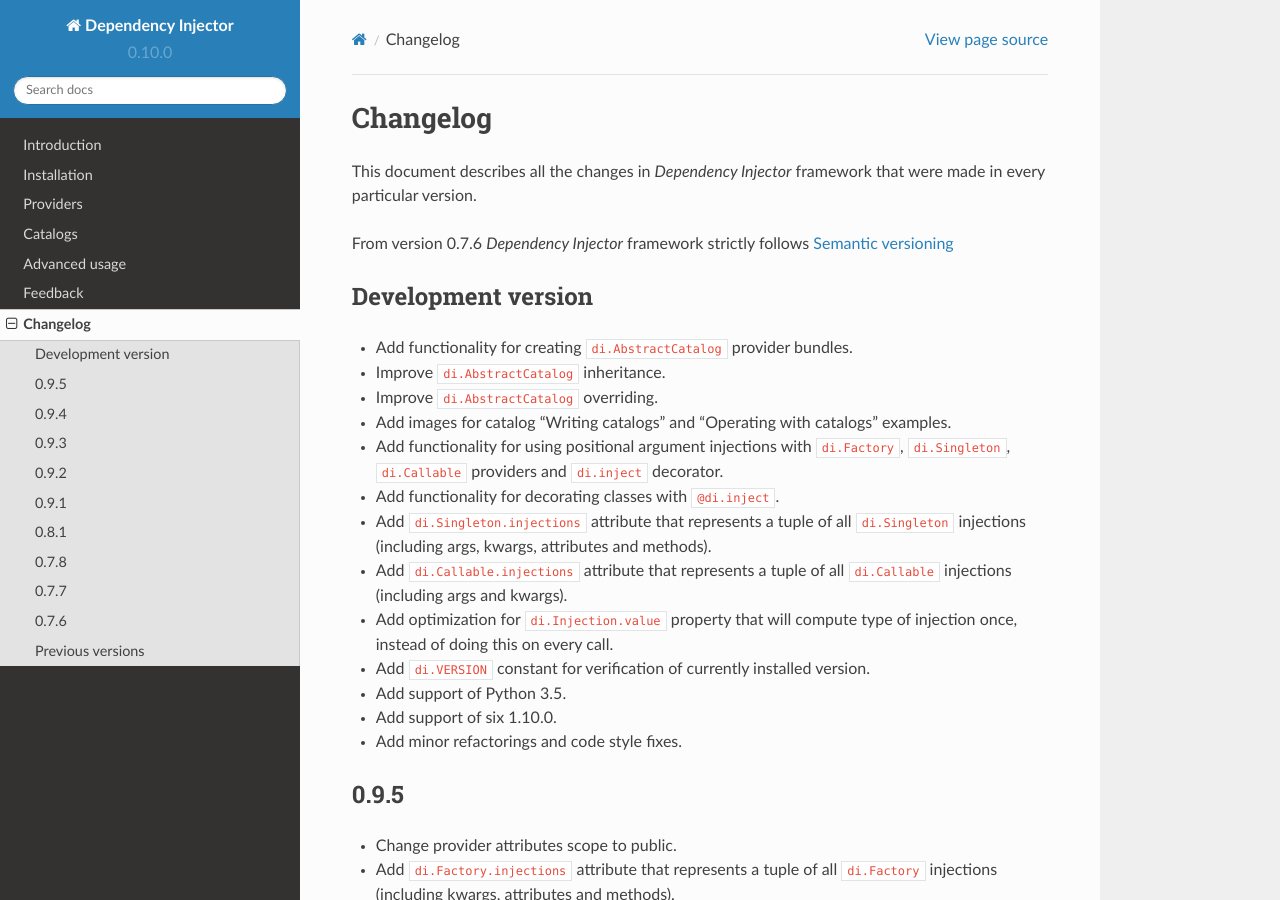
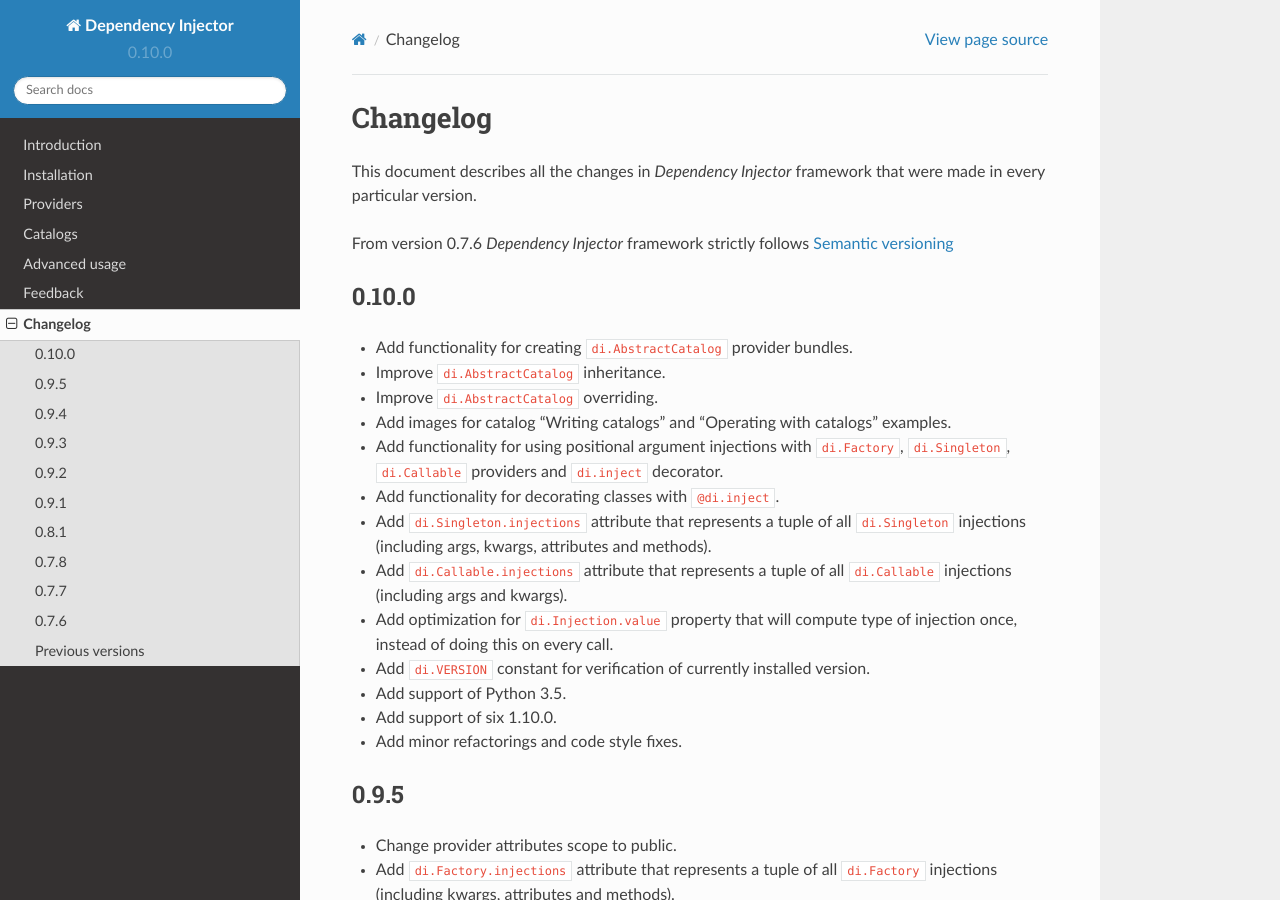
Before and after one commit to ets-labs/python-dependency-injector, a Sphinx documentation site: the page built from docs/main/changelog.rst, in a window 1280 px wide and 900 px high. Built offline with Sphinx 7.4.7 and the Read the Docs theme 2.0.0, drawn with Linux system fonts in a browser that asks for light colours.

Commit message:
Add changelog for version 0.10.0

```diff
--- a/docs/main/changelog.rst
+++ b/docs/main/changelog.rst
@@ -8,9 +8,8 @@ From version 0.7.6 *Dependency Injector* framework strictly
 follows `Semantic versioning`_
 
 
-Development version
--------------------
-
+0.10.0
+------
 - Add functionality for creating ``di.AbstractCatalog`` provider bundles.
 - Improve ``di.AbstractCatalog`` inheritance.
 - Improve ``di.AbstractCatalog`` overriding.
```
